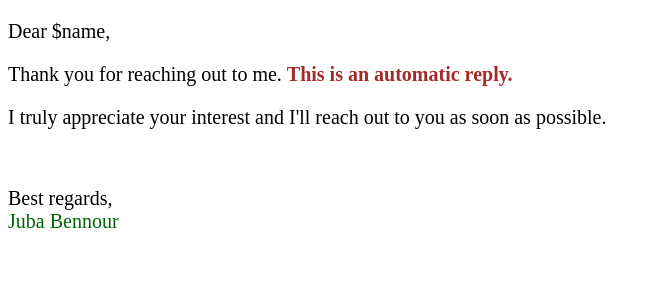
After one commit to yuvajuba/Portfolio, a Flask app: template templates/message.html in a window 1280 px wide. The commit adds this page. Shown: the top 300 px of the page, without its empty margins (0-660 px from the left). Run offline with Flask 3, Linux system fonts and the light colour scheme; the template is opened without the code that fills it, so the values that code supplies are empty.

Commit message:
new updates

```diff
--- a/templates/index.html
+++ b/templates/index.html
@@ -47,7 +47,7 @@
             <div class="logo">
                 <a href="https://github.com/yuvajuba" target="_blank">
                     <img src="../static/assets/GitHub.ico"
-                    alt="LinkdIn"
+                    alt="GitHub"
                     width="50px"
                     height="50px">
                 </a>
--- /dev/null
+++ b/templates/message.html
@@ -0,0 +1,28 @@
+<!DOCTYPE html>
+<html lang="en">
+<head>
+    <meta charset="UTF-8">
+    <meta name="viewport" content="width=device-width, initial-scale=1.0">
+    <title>Email auto-response</title>
+</head>
+
+<body>
+    <p style="font-size: 20px; font-family: 'Times New Roman', Times, serif;">
+        Dear $name,
+    </p>
+    <p style="font-size: 20px; font-family: 'Times New Roman', Times, serif;">
+        Thank you for reaching out to me.
+        <span style="color: brown; font-weight: bold;">This is an automatic reply.</span>
+    </p>
+    <p style="font-size: 20px; font-family: 'Times New Roman', Times, serif;">
+        I truly appreciate your interest and I'll reach out to you as soon as possible.
+    </p>
+    <br>
+    <p style="font-size: 20px; font-family: 'Times New Roman', Times, serif;">
+        Best regards,<br>
+        <span style="color: darkgreen;">Juba Bennour</span>
+    </p>
+
+
+</body>
+</html>
```
Also changed, not shown: static/assets/GitHub.ico (added), static/assets/linkdIn.ico (added), 1 other file.
